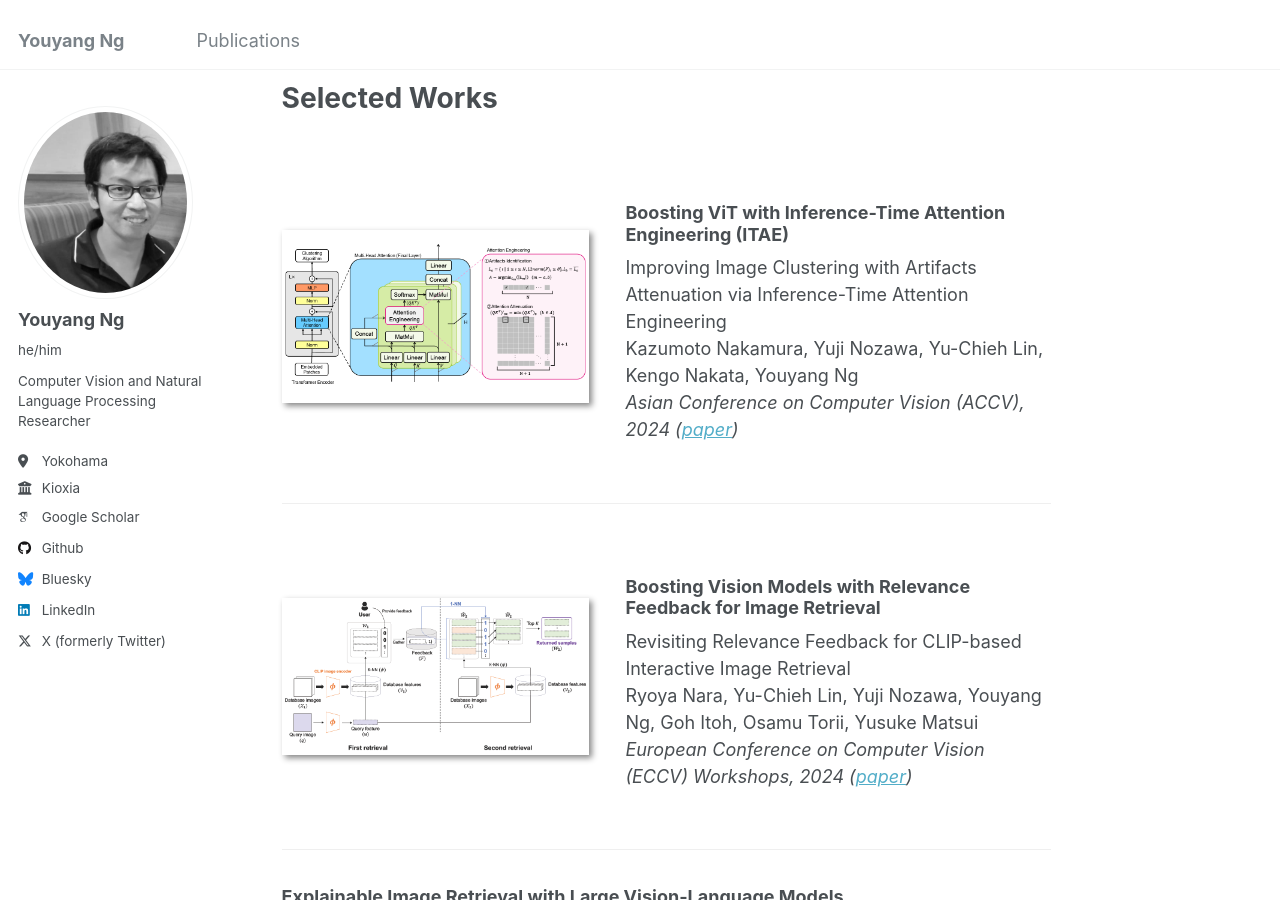
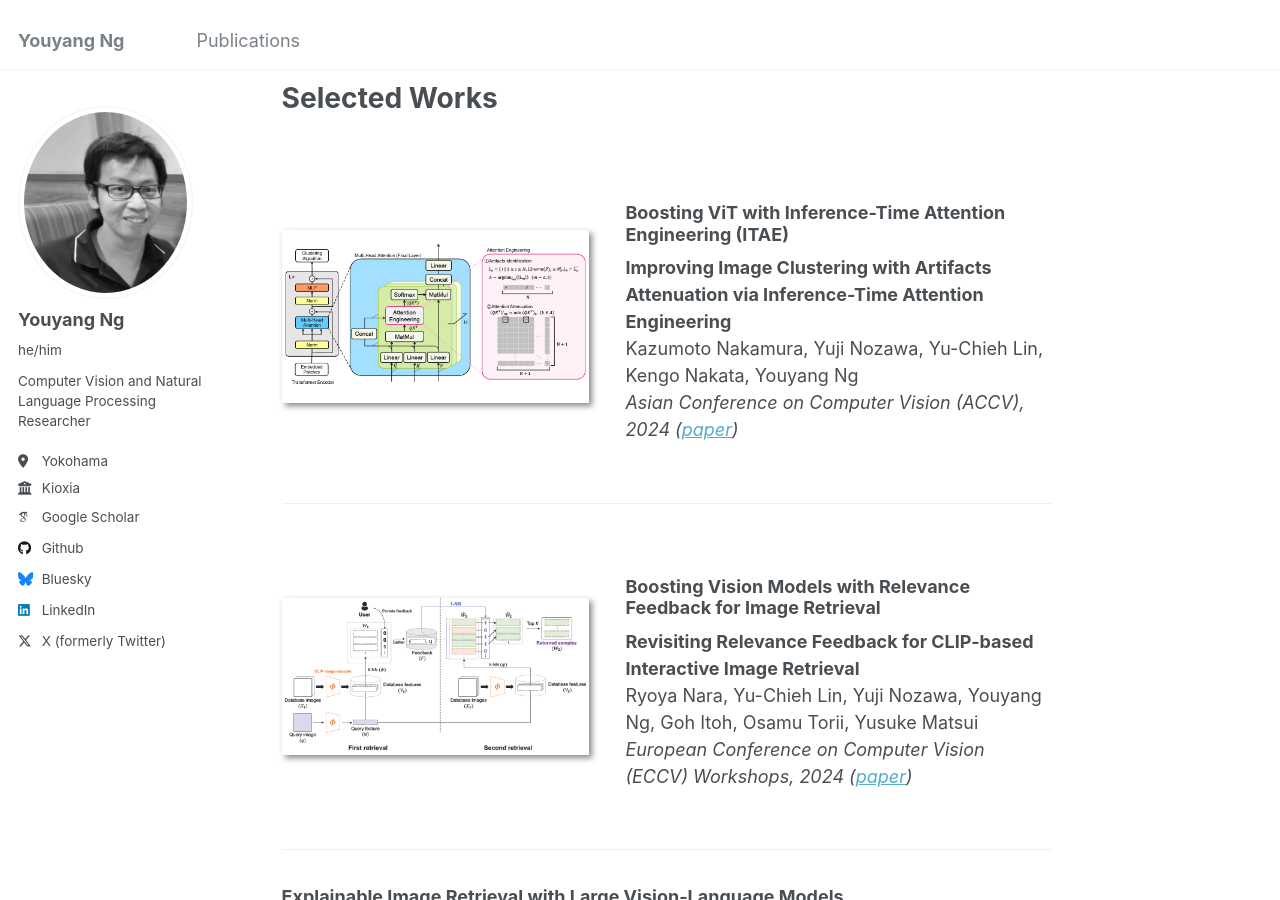
Before and after one commit to yy29/yy29.github.io, a Jekyll site: the page built from _pages/about.md, in a window 1280 px wide and 900 px high, scrolled down 460 px. Built offline with Jekyll 4.4.1, drawn with Linux system fonts in a browser that asks for light colours; some web fonts are replaced.

```diff
--- a/_pages/about.md
+++ b/_pages/about.md
@@ -17,8 +17,9 @@ Selected Works
 ======
 <div class="paper-box"><div class="paper-box-image"><img src="../images/2024_itae.png" alt="sym" width="100%"></div>
 <div class="paper-box-text" markdown="1">
+
 ### Boosting ViT with Inference-Time Attention Engineering (ITAE)
-Improving Image Clustering with Artifacts Attenuation via Inference-Time Attention Engineering
+**Improving Image Clustering with Artifacts Attenuation via Inference-Time Attention Engineering**
 Kazumoto Nakamura, Yuji Nozawa, Yu-Chieh Lin, Kengo Nakata, Youyang Ng
 *Asian Conference on Computer Vision (ACCV), 2024 ([paper](https://openaccess.thecvf.com/content/ACCV2024/html/Nakamura_Improving_Image_Clustering_with_Artifacts_Attenuation_via_Inference-Time_Attention_Engineering_ACCV_2024_paper.html))*
 </div>
@@ -26,8 +27,9 @@ Kazumoto Nakamura, Yuji Nozawa, Yu-Chieh Lin, Kengo Nakata, Youyang Ng
 
 <div class="paper-box"><div class="paper-box-image"><img src="../images/2024_feedback.png" alt="sym" width="100%"></div>
 <div class="paper-box-text" markdown="1">
+
 ### Boosting Vision Models with Relevance Feedback for Image Retrieval
-Revisiting Relevance Feedback for CLIP-based Interactive Image Retrieval
+**Revisiting Relevance Feedback for CLIP-based Interactive Image Retrieval**
 Ryoya Nara, Yu-Chieh Lin, Yuji Nozawa, Youyang Ng, Goh Itoh, Osamu Torii, Yusuke Matsui
 *European Conference on Computer Vision (ECCV) Workshops, 2024 ([paper](https://arxiv.org/abs/2404.16398))*
 </div>
```
